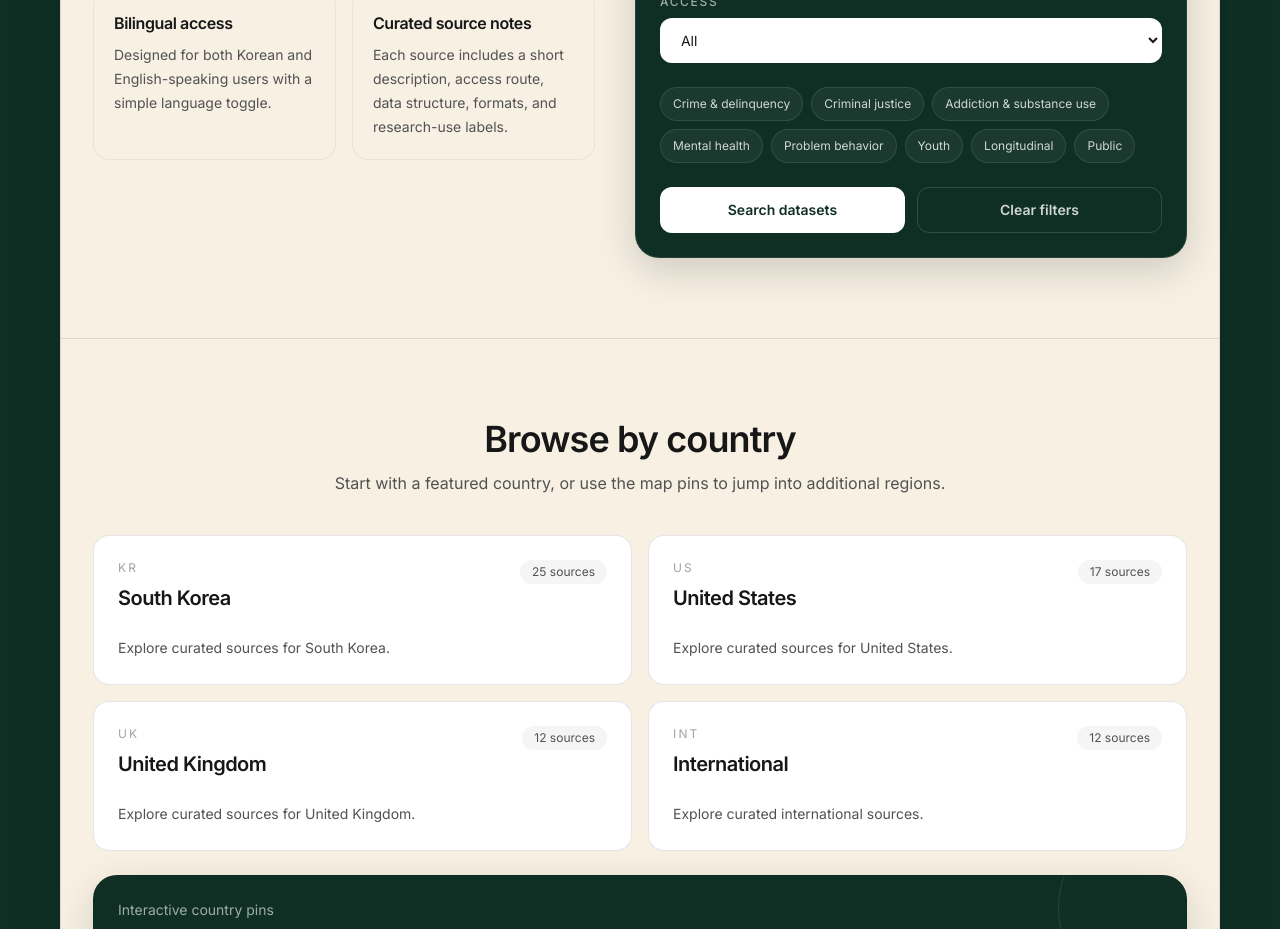
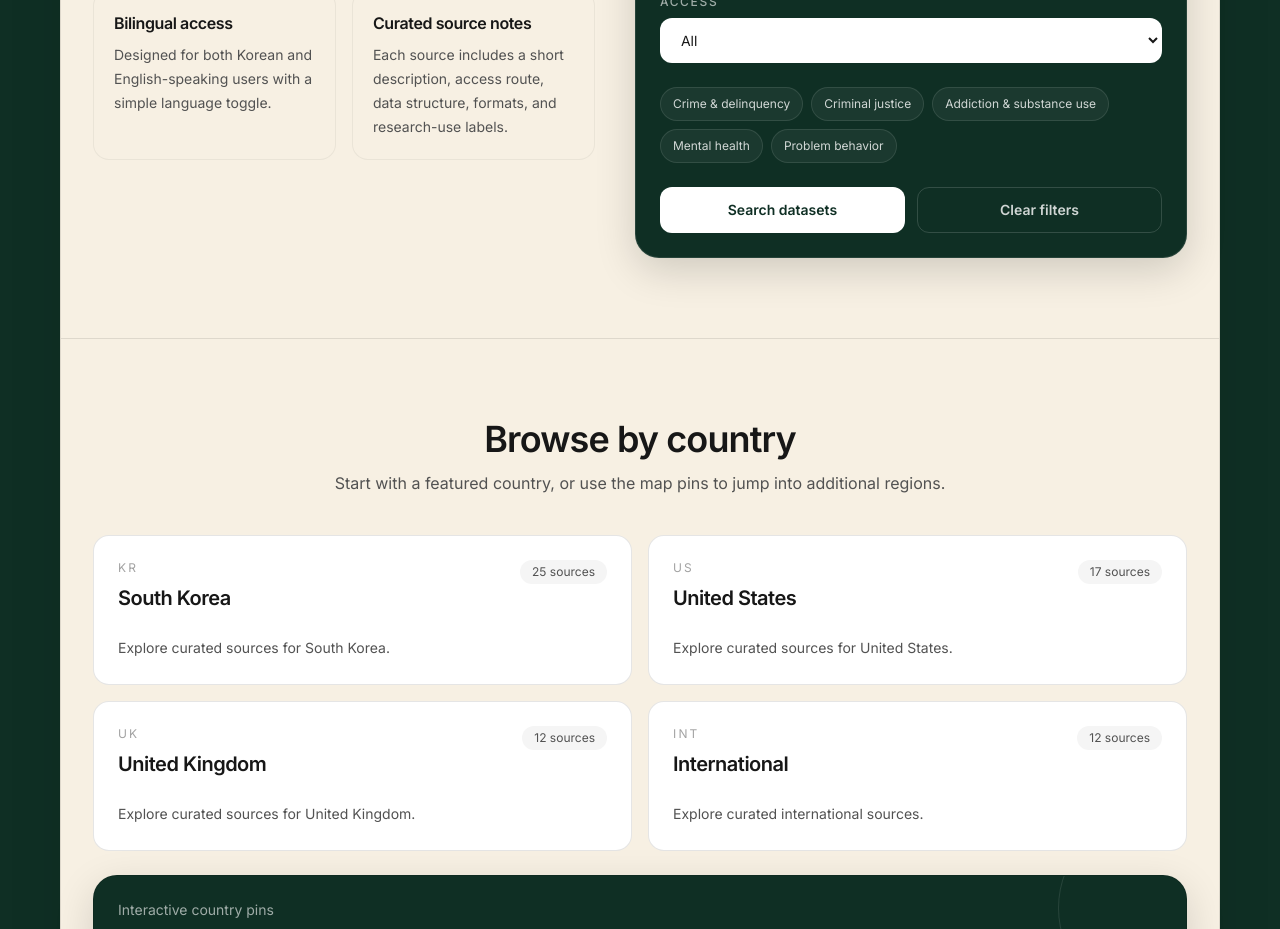
Before and after one commit to dain-13/global-crime-data-archive, a React (Vite) app: page / in a window 1280 px wide. Shown: the part 1220-2149 px from the top of the page. Built offline with nearby package versions, Linux system fonts and the light colour scheme.

Commit message:
Update data.js

```diff
--- a/src/data.js
+++ b/src/data.js
@@ -36,10 +36,7 @@ export const quickFilters = [
   'Criminal justice',
   'Addiction & substance use',
   'Mental health',
-  'Problem behavior',
-  'Youth',
-  'Longitudinal',
-  'Public',
+  'Problem behavior'
 ]
 
 export const exampleSources = [
```
